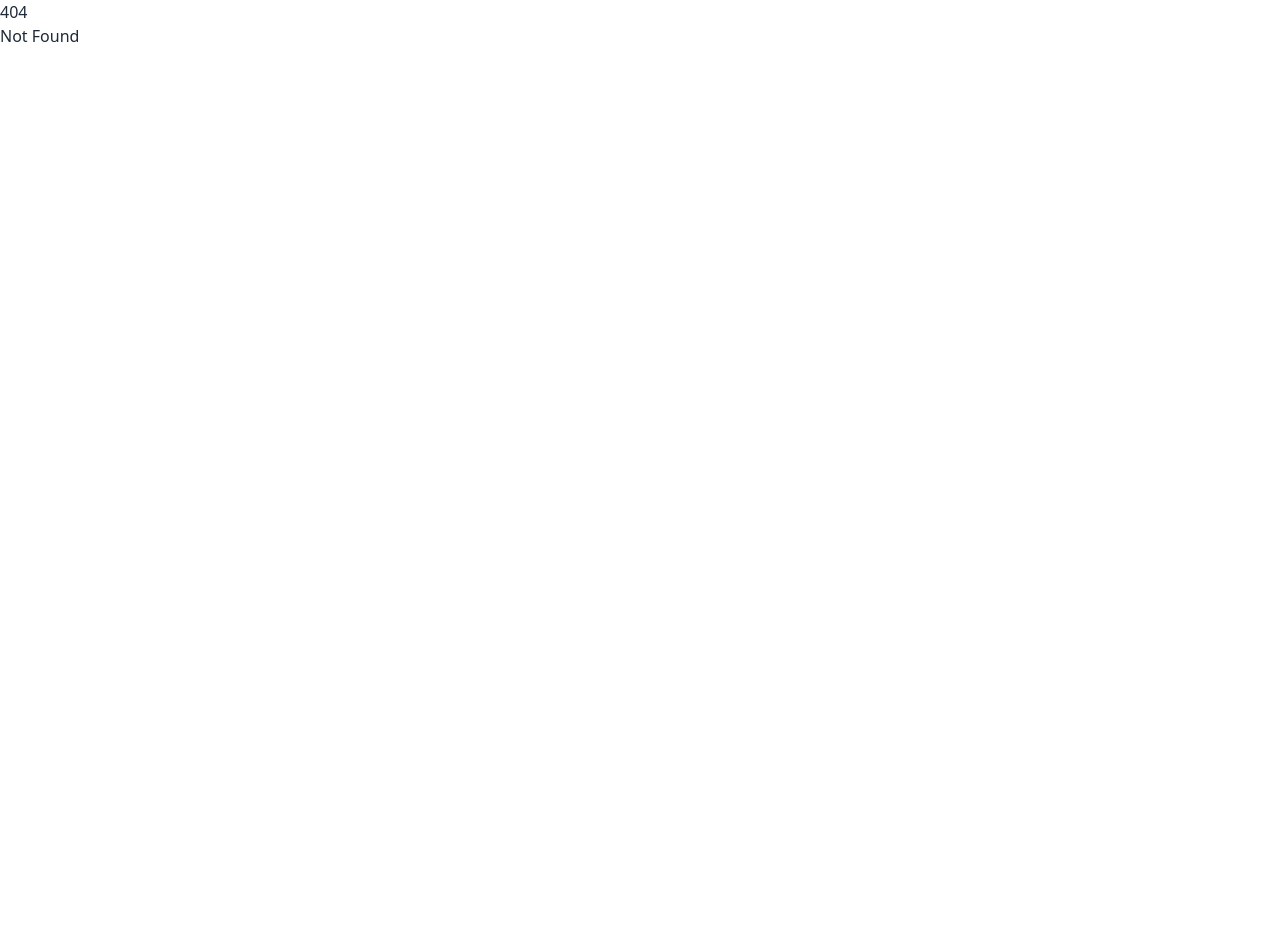
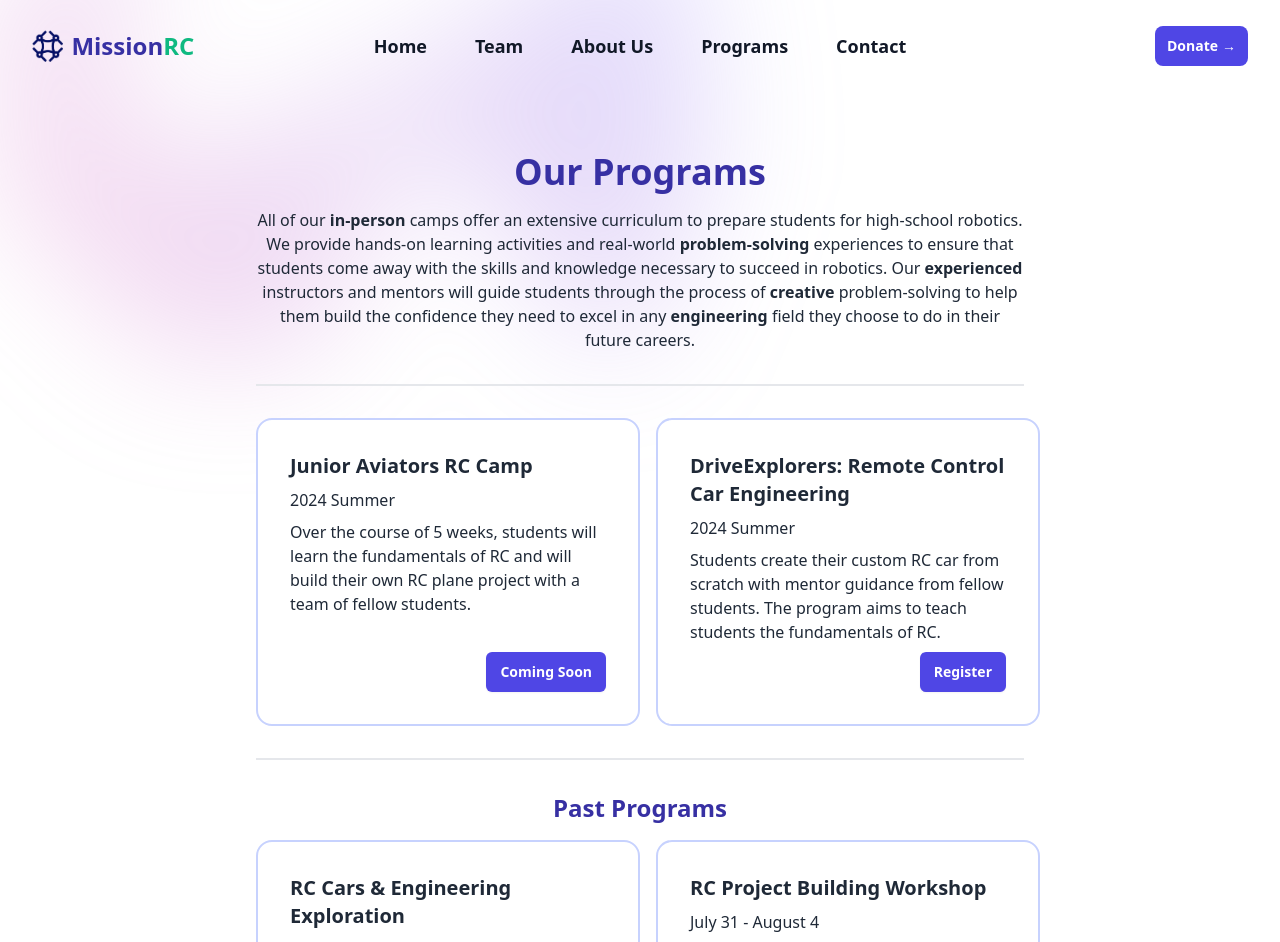
Before and after one commit to missionrc/missionrc-website, a SvelteKit app: page /programs in a window 1280 px wide. Before the commit this address had no page. Shown: the top 942 px of the page. Before the commit the page ends 800 px from the top, so only its background shows below. Built offline with nearby package versions, Linux system fonts and the light colour scheme.

Commit message:
programs page

```diff
--- /dev/null
+++ b/src/lib/components/ProgramCard.svelte
@@ -0,0 +1,22 @@
+<script>
+	export let title = '';
+	export let season = '';
+	export let description = '';
+	export let btnText = '';
+	export let btnLink = '';
+</script>
+
+<div class="card bg-white w-96 border-2 border-indigo-200">
+	<div class="card-body">
+		<h2 class="card-title">{title}</h2>
+		<h3>{season}</h3>
+		<p>{description}</p>
+		<div class="card-actions justify-end">
+			<a
+				href={btnLink}
+				class="rounded-md bg-indigo-600 px-3.5 py-2.5 text-sm font-semibold text-white shadow-sm hover:bg-indigo-500 focus-visible:outline focus-visible:outline-2 focus-visible:outline-offset-2 focus-visible:outline-indigo-600"
+				>{btnText}</a
+			>
+		</div>
+	</div>
+</div>
--- /dev/null
+++ b/src/routes/programs/+page.svelte
@@ -0,0 +1,90 @@
+<script>
+	import Footer from '$lib/components/Footer.svelte';
+	import Navbar from '$lib/components/Navbar.svelte';
+	import PageMeta from '$lib/components/PageMeta.svelte';
+	import ProgramCard from '$lib/components/ProgramCard.svelte';
+</script>
+
+<div>
+	<PageMeta title="Programs | MissionRC" />
+	<Navbar />
+
+	<div class="relative isolate px-6 pt-14 lg:px-8">
+		<div
+			class="absolute inset-x-0 -top-40 -z-10 transform-gpu overflow-hidden blur-3xl sm:-top-80"
+			aria-hidden="true"
+		>
+			<div
+				class="relative left-[calc(50%-11rem)] aspect-[1155/678] w-[36.125rem] -translate-x-1/2 rotate-[30deg] bg-gradient-to-tr from-[#ff80b5] to-[#9089fc] opacity-30 sm:left-[calc(50%-30rem)] sm:w-[72.1875rem]"
+				style="clip-path: polygon(74.1% 44.1%, 100% 61.6%, 97.5% 26.9%, 85.5% 0.1%, 80.7% 2%, 72.5% 32.5%, 60.2% 62.4%, 52.4% 68.1%, 47.5% 58.3%, 45.2% 34.5%, 27.5% 76.7%, 0.1% 64.9%, 17.9% 100%, 27.6% 76.8%, 76.1% 97.7%, 74.1% 44.1%)"
+			></div>
+		</div>
+
+		<main class="pt-24">
+			<div class="max-w-3xl mx-auto">
+				<h1 class="text-4xl font-semibold text-center text-indigo-800">Our Programs</h1>
+				<p class="mt-4 text-center">
+					All of our <b>in-person</b> camps offer an extensive curriculum to prepare students for
+					high-school robotics. We provide hands-on learning activities and real-world
+					<b>problem-solving</b>
+					experiences to ensure that students come away with the skills and knowledge necessary to succeed
+					in robotics. Our <b>experienced</b> instructors and mentors will guide students through
+					the process of <b>creative</b>
+					problem-solving to help them build the confidence they need to excel in any
+					<b>engineering</b> field they choose to do in their future careers.
+				</p>
+
+				<hr class="my-8 border-t-2 border-gray-200" />
+
+				<div class="grid grid-cols-1 gap-8 sm:grid-cols-2 lg:grid-cols-2">
+					<ProgramCard
+						title="Junior Aviators RC Camp"
+						season="2024 Summer"
+						description="Over the course of 5 weeks, students will learn the fundamentals of RC and will build their own RC plane project with a team of fellow students."
+						btnText="Coming Soon"
+						btnLink="/programs/junior-aviators-rc-camp"
+					/>
+
+					<ProgramCard
+						title="DriveExplorers: Remote Control Car Engineering"
+						season="2024 Summer"
+						description="Students create their custom RC car from scratch with mentor guidance from fellow students. The program aims to teach students the fundamentals of RC."
+						btnText="Register"
+						btnLink="/programs/drive-explorers"
+					/>
+				</div>
+
+				<hr class="my-8 border-t-2 border-gray-200" />
+
+				<h1 class="text-2xl font-semibold text-center text-indigo-800">Past Programs</h1>
+
+				<div class="pt-4 grid grid-cols-1 gap-8 sm:grid-cols-2 lg:grid-cols-2">
+					<ProgramCard
+						title="RC Cars & Engineering Exploration"
+						season="2023-2024 Fall"
+						description="Over the course of 4 weeks, students will learn the fundamentals for RC and will build several RC Projects such as cars or drones."
+						btnText="View Details"
+						btnLink="/programs/rc-cars-engineering-exploration"
+					/>
+
+					<ProgramCard
+						title="RC Project Building Workshop"
+						season="July 31 - August 4"
+						description="Students will be creating several RC projects, which will consist of RC planes, cars, and drones."
+						btnText="View Details"
+						btnLink="/programs/rc-project-building-workshop"
+					/>
+
+					<ProgramCard
+						title="Sky Pioneers: RC Plane Engineering Program"
+						season="2024 Spring"
+						description="Students will learn basic mechanics behind the plane and collaborate with a team to apply the experimental design process to develop their own RC plane from scratch."
+						btnText="View Details"
+						btnLink="/programs/sky-pioneers-rc-plane-engineering-program"
+					/>
+				</div>
+			</div>
+		</main>
+	</div>
+	<Footer />
+</div>
```
